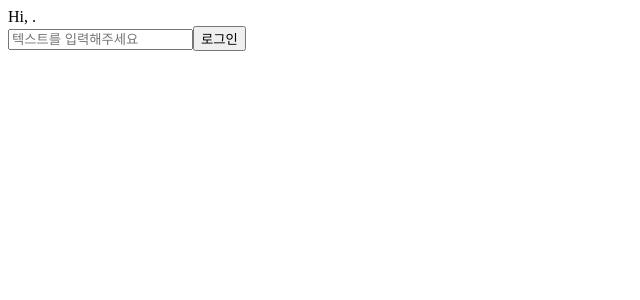
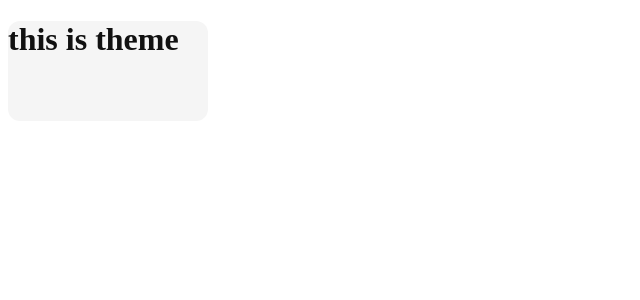
Before and after one commit to sookyeon/reactjs, a React (Create React App) app in the folder reactjs-masterclass/: page / in a window 1280 px wide. Shown: the top 300 px of the page, without its empty margins (0-640 px from the left). Built offline with nearby package versions, Linux system fonts and the light colour scheme.

Commit message:
Typescript와 styled-components를 이용한 Themes 적용

```diff
--- a/reactjs-masterclass/src/App.tsx
+++ b/reactjs-masterclass/src/App.tsx
@@ -1,4 +1,4 @@
-import React, { ReactFragment, useState } from "react";
+import React, { useState } from "react";
 import styled from "styled-components";
 //css의 기본 세팅값을 초기화할 때, 전체 도규먼트에 적용될 스타일은 GlobalStyle
 import { createGlobalStyle } from "styled-components";
@@ -31,7 +31,6 @@ footer, header, hgroup, menu, nav, section {
 }
 body {
 	line-height: 1;
-  font-family: "Pretendard Variable", Pretendard, -apple-system, BlinkMacSystemFont, system-ui, Roboto, "Helvetica Neue", "Segoe UI", "Apple SD Gothic Neo", "Noto Sans KR", "Malgun Gothic", "Apple Color Emoji", "Segoe UI Emoji", "Segoe UI Symbol", sans-serif;
 }
 ol, ul {
 	list-style: none;
@@ -50,33 +49,25 @@ table {
 }
 * {
   box-sizing: border-box;
+  font-family: "Pretendard Variable", Pretendard, -apple-system, BlinkMacSystemFont, system-ui, Roboto, "Helvetica Neue", "Segoe UI", "Apple SD Gothic Neo", "Noto Sans KR", "Malgun Gothic", "Apple Color Emoji", "Segoe UI Emoji", "Segoe UI Symbol", sans-serif;
 }`; //*는 css에서 모든 요소에 대해 적용하고 싶을 때 씀.
 
+const Title = styled.h1`
+  color: ${(props) => props.theme.textColor};
+`;
+
+const Box = styled.div`
+  width: 200px;
+  height: 100px;
+  border-radius: 12px;
+  background-color: ${(props) => props.theme.bgColor};
+`;
+
 function App() {
-  const [value, setValue] = useState("");
-  const onChange = (event: React.FormEvent<HTMLInputElement>) => {
-    //event 인자의 타입이 any인데 any는 가급적 안나오는 게 좋음. 그래서 타입을 지정해줘야 함. 이 필요를 느끼는 것  까지가 배움의 영역인듯
-    const {
-      currentTarget: { value },
-    } = event;
-    setValue(value); //FormEvent에서 엘리먼트를 지정해주자 해결
-  };
-  const onSubmit = (event: React.FormEvent<HTMLFormElement>) => {
-    event.preventDefault();
-  };
   return (
-    <>
-      <div>{`Hi, ${value}.`}</div>
-      <form onSubmit={onSubmit}>
-        <input
-          type="text"
-          placeholder="텍스트를 입력해주세요"
-          value={value}
-          onChange={onChange}
-        ></input>
-        <button>로그인</button>
-      </form>
-    </>
+    <Box>
+      <Title>this is theme</Title>
+    </Box>
   );
 }
 
--- a/reactjs-masterclass/src/index.tsx
+++ b/reactjs-masterclass/src/index.tsx
@@ -1,13 +1,17 @@
 import React from "react";
 import ReactDOM from "react-dom/client";
 import App from "./App";
+import { ThemeProvider } from "styled-components";
+import { darkTheme, lightTheme } from "./theme"; //index.tsx에서는 ThemeProvider와 각 Theme을 모두 불러와야 함
 
 const root = ReactDOM.createRoot(
   document.getElementById("root") as HTMLElement
 );
 root.render(
   <React.StrictMode>
-    <App />
+    <ThemeProvider theme={lightTheme}>
+      <App />
+    </ThemeProvider>
   </React.StrictMode>
 );
 
--- /dev/null
+++ b/reactjs-masterclass/src/theme.ts
@@ -0,0 +1,14 @@
+import { DefaultTheme } from "styled-components";
+//theme.ts에서 타입이 선언된 테마를 지정할 수 있음. 실질적으로 테마를 만드는 파일임.
+
+export const lightTheme: DefaultTheme = {
+  bgColor: "whitesmoke",
+  textColor: "#111",
+  btnColor: "whitesmoke",
+};
+
+export const darkTheme: DefaultTheme = {
+  bgColor: "#111",
+  textColor: "white",
+  btnColor: "gray",
+};
```
Also changed, not shown: reactjs-masterclass/src/Circle.tsx (deleted, +0 -37 lines), reactjs-masterclass/src/styled.d.ts (added, +10 -0 lines).
